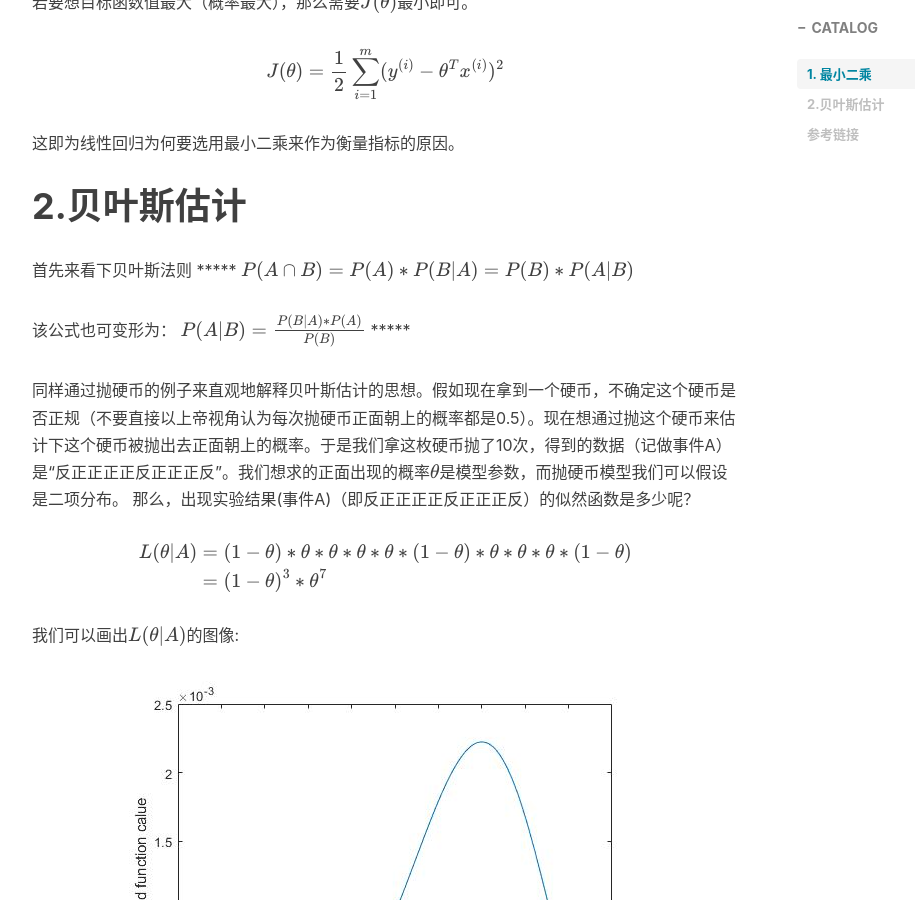
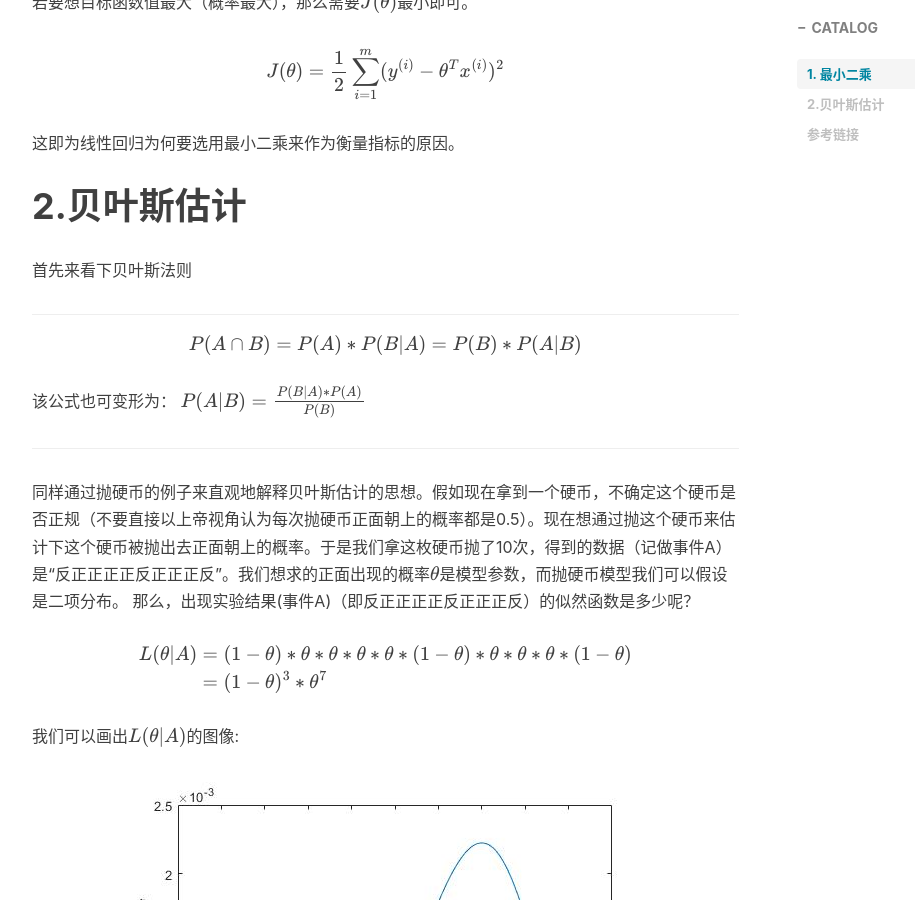
Before and after one commit to peisipand/peisipand.github.io, a Jekyll site: the page built from _posts/2022-04-21-Least square and Beiyesian.md, in a window 1280 px wide and 900 px high, scrolled down 2247 px. Shown: the whole window, without its empty margins (233-1148 px from the left). Built offline with Jekyll 4.4.1, drawn with Linux system fonts in a browser that asks for light colours; nearby versions of some CDN libraries; formulas are drawn with MathJax 3; comment, search, counter and statistics services are not loaded.

```diff
--- a/_posts/2022-04-21-Least square and Beiyesian.md
+++ b/_posts/2022-04-21-Least square and Beiyesian.md
@@ -90,7 +90,9 @@
 # 2.贝叶斯估计
 
 首先来看下贝叶斯法则
+
 *****
+
 $$
 P(A \cap B) = P(A)*P(B|A) = P(B)*P(A|B)
 $$
@@ -99,6 +101,7 @@
 $$
 P(A|B)=\frac{P(B|A)*P(A)}{P(B)}
 $$
+
 *****
 
 同样通过抛硬币的例子来直观地解释贝叶斯估计的思想。假如现在拿到一个硬币，不确定这个硬币是否正规（不要直接以上帝视角认为每次抛硬币正面朝上的概率都是0.5）。现在想通过抛这个硬币来估计下这个硬币被抛出去正面朝上的概率。于是我们拿这枚硬币抛了10次，得到的数据（记做事件A）是“反正正正正反正正正反”。我们想求的正面出现的概率$\theta$是模型参数，而抛硬币模型我们可以假设是二项分布。
@@ -149,7 +152,7 @@
 
 随着$\sigma$的增大，我们得到的$\theta$（使得最大后验概率最大的）会越靠近最大似然估计的结果。
 
-至于如果准确的计算$sigma$等于多少的时候，后验概率最大，思路和最小二乘的推导方式是相通的，也是通过先求ln，再求导的方式。下面一节会介绍。
+至于如果准确的计算$\sigma$等于多少的时候，后验概率最大，思路和最小二乘的推导方式是相通的，也是通过先求ln，再求导的方式。下面一节会介绍。
 
 
 
```
